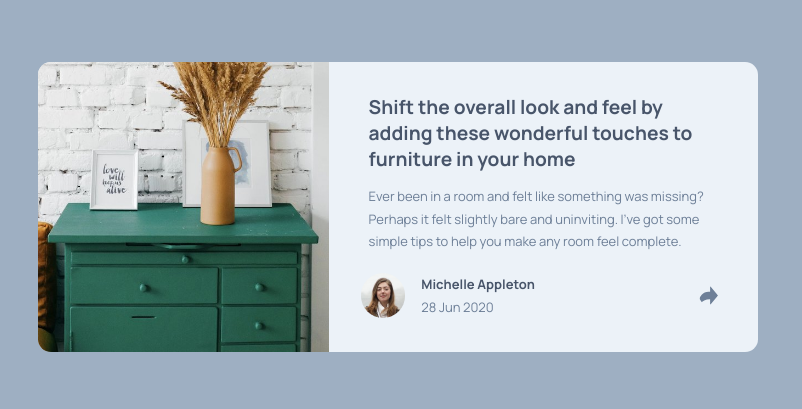
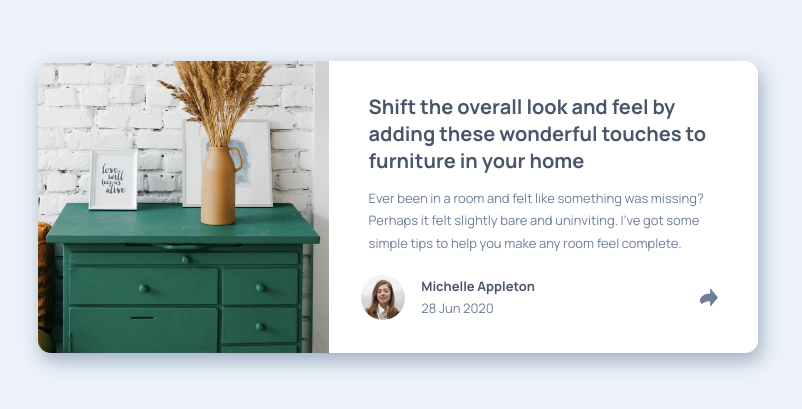
Before and after one commit to teuthix/article-preview-component, a plain HTML site: page index.html in a window 1280 px wide. Shown: the part 193-602 px from the top of the page, without its empty margins (242-1044 px from the left). Drawn offline with Linux system fonts and the light colour scheme.

Commit message:
cleaned up code

```diff
--- a/index.html
+++ b/index.html
@@ -51,7 +51,7 @@
             </div>
             <div class="arrow-down"></div>
           </div>
-          <div class="profile default">
+          <div class="profile">
             <div class="profile-left">
               <img
                 class="profile-img"
--- a/style.css
+++ b/style.css
@@ -14,7 +14,7 @@ can't get button to work again
   }
 
   body {
-    background-color: var(--gray);
+    background-color: var(--light);
     display: flex;
     height: 100vh;
     justify-content: center;
@@ -24,11 +24,12 @@ can't get button to work again
   }
 
   .card {
-    background-color: var(--light);
+    background-color: white;
     width: 20rem;
     margin: 1rem;
     border-radius: .8rem;
     height: 100%;
+    box-shadow: .2rem .5rem 1.2rem var(--gray);
   }
 
   .img-container {
@@ -159,7 +160,7 @@ can't get button to work again
     }
 
     h1 {
-      font-size: 1.2rem;
+      font-size: 1.25rem;
     }
 
     .card-text {
@@ -175,7 +176,6 @@ can't get button to work again
       position: absolute;
       width: 16rem;
       color: var(--gray);
-      /* margin: 0 .2rem 0 0; */
       border-radius: 1rem;
       z-index: 2;
       top: 9rem;
@@ -187,7 +187,6 @@ can't get button to work again
       flex-direction: row;
       justify-content: center;
       letter-spacing: .4rem;
-      /* padding: .5rem 2rem; */
     }
 
     .desktop-clicked img {
@@ -207,8 +206,4 @@ can't get button to work again
       display: flex;
       left: 6.5rem
     }
-
-    /* .desktop-clicked p {
-      line-height: normal;
-    } */
   }
```
Also changed, not shown: 1 other file.
